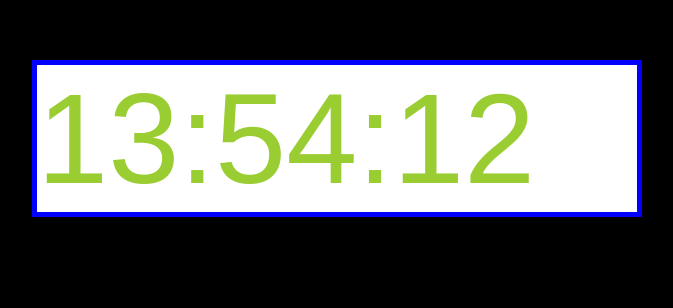
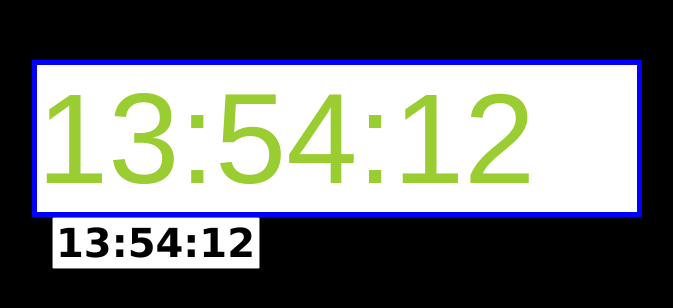
Before and after one commit to Jnfagundes/Desafios_com_JavaScript, a plain HTML site: page Atividade sobre tempo/relogio.html in a window 1280 px wide. Shown: the part 348-656 px from the top of the page, without its empty margins (276-949 px from the left). Drawn offline with Linux system fonts and the light colour scheme.

Commit message:
Um novo relógio

```diff
--- a/Atividade sobre tempo/relogio.css
+++ b/Atividade sobre tempo/relogio.css
@@ -13,3 +13,11 @@ body{
     margin-left: 300px;
     margin-top: 400px;
 }
+
+#relogio{
+    font-family: Verdana, Geneva, Tahoma, sans-serif;
+    font-size: 2.5em;
+    font-weight: bold;
+    width: 200px;
+    margin-left: 320px;
+}
--- a/Atividade sobre tempo/relogio.html
+++ b/Atividade sobre tempo/relogio.html
@@ -35,5 +35,7 @@
 </head>
 <body>
     <input type="text" id="rel">
+    <input type="text" id="relogio">
+    <script src="relogio.js"></script>
 </body>
 </html>
--- a/Atividade sobre tempo/relogio.js
+++ b/Atividade sobre tempo/relogio.js
@@ -0,0 +1,23 @@
+
+function relogioDois(){/*Criando a função relogio()*/
+            var data=new Date(); /*Aqui está sendo criado um objeto */
+            var hor=data.getHours();
+            var min=data.getMinutes();
+            var seg=data.getSeconds();
+
+            if(hor < 10){
+                hor="0"+hor;
+            }
+            if(min < 10){
+                min="0"+min;
+            }
+            if(seg < 10){
+                seg="0"+seg;
+            }
+
+            var horas= hor + ":" + min + ":" + seg;/**/
+
+            document.getElementById("relogio").value=horas;
+        }
+
+var timer=setInterval(relogioDois,1000);
```
